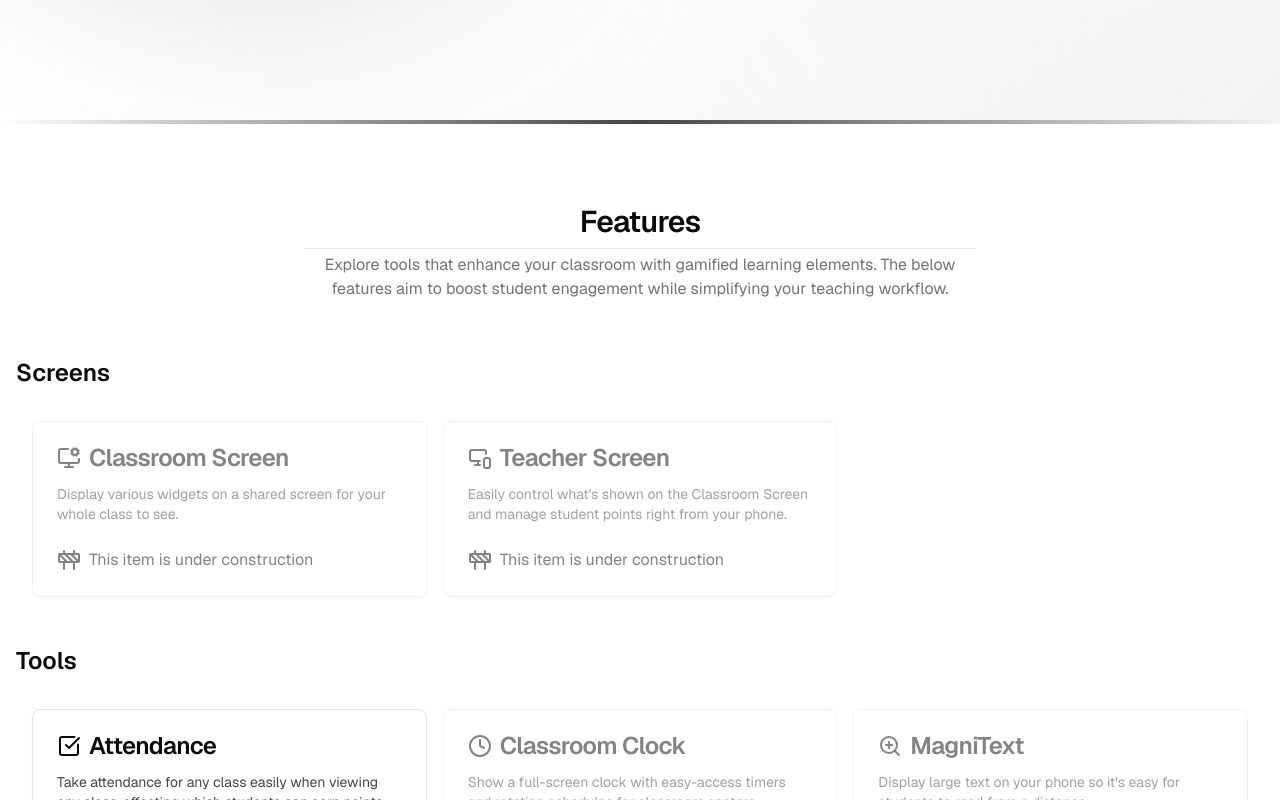
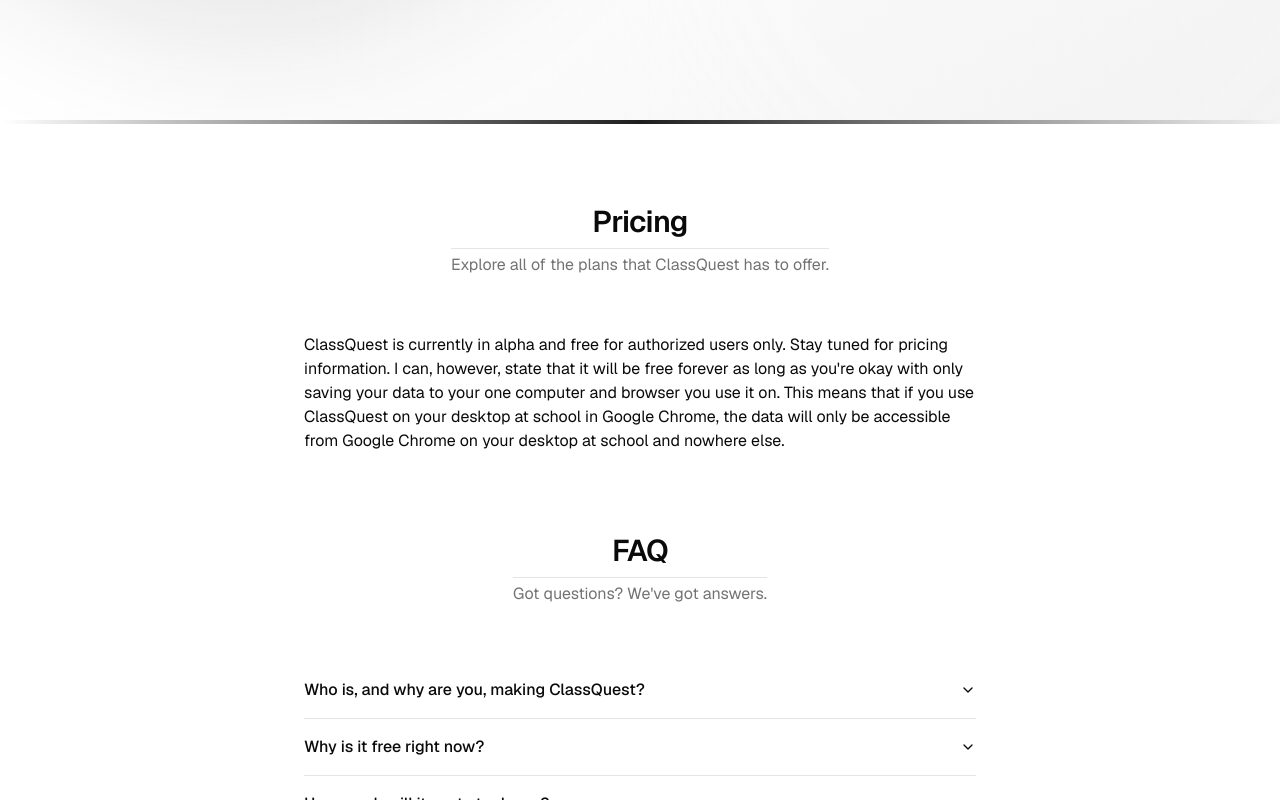
Before and after one commit to mjf1406/class-web, a Next.js app: page / in a window 1280 px wide. Shown: the part 740-1540 px from the top of the page. Built offline with nearby package versions, Linux system fonts and the light colour scheme.

Commit message:
removed features to hopeefully speed it up

```diff
--- a/app/page.tsx
+++ b/app/page.tsx
@@ -1,7 +1,6 @@
 /** @format */
 
 import FAQ from "@/components/landing/FAQ";
-import FeaturesSection from "@/components/landing/Features";
 import Hero from "@/components/landing/Hero";
 import PricingSection from "@/components/landing/Pricing";
 
@@ -9,7 +8,6 @@
     return (
         <div>
             <Hero />
-            <FeaturesSection />
             <PricingSection />
             <FAQ />
         </div>
```
Also changed, not shown: components/landing/FeaturesLong.tsx (renamed from components/landing/Features.tsx).
